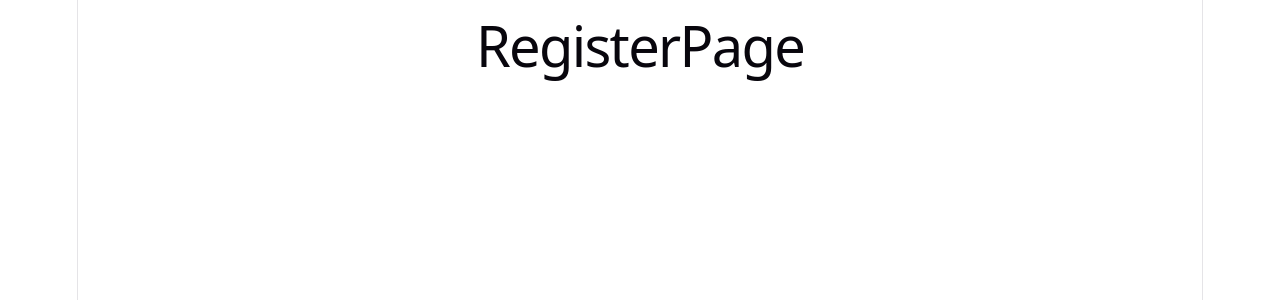
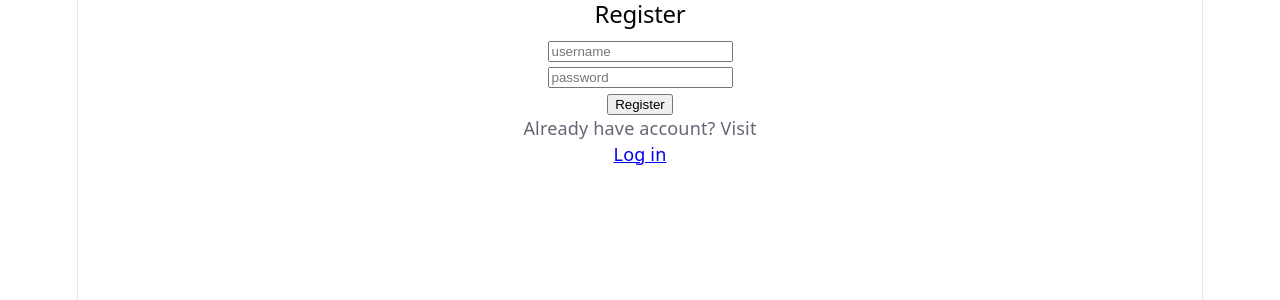
Before and after one commit to nightshiftguy/spark-social-app, a React (Vite) app in the folder frontend/: page /register in a window 1280 px wide. Shown: the top 300 px of the page. Built offline with nearby package versions, Linux system fonts and the light colour scheme; no server answers.

Commit message:
Create RegisterPage and do small ux/ui changes
add favicon and website title
clicking "log out" now redirects to HomePage instead of LoginPage

```diff
--- a/frontend/index.html
+++ b/frontend/index.html
@@ -2,9 +2,9 @@
 <html lang="en">
   <head>
     <meta charset="UTF-8" />
-    <link rel="icon" type="image/svg+xml" href="/favicon.svg" />
+    <link rel="icon" type="image/svg+xml" href="/favicon.ico" />
     <meta name="viewport" content="width=device-width, initial-scale=1.0" />
-    <title>vite-project</title>
+    <title>Spark</title>
   </head>
   <body>
     <div id="root"></div>
--- a/frontend/src/components/NavBar.jsx
+++ b/frontend/src/components/NavBar.jsx
@@ -10,6 +10,7 @@ export default function NavBar( {location, isLogged, loggedUserUsername} ){
         <div>
             <h1><Link to='/posts'>Spark</Link></h1>
             {!isLogged && <Link to='/login'>log in</Link>}
+            {!isLogged && <Link to='/register'>create account</Link>}
             {isLogged && <Link to='/logout'>log out</Link>}
             {isLogged && <Link to='/my-account'>{loggedUserUsername}</Link>}
         </div>
--- a/frontend/src/pages/Logout.jsx
+++ b/frontend/src/pages/Logout.jsx
@@ -9,5 +9,5 @@ export default function Logout() {
     localStorage.removeItem('token');
   });
 
-  return <Navigate to="/login" replace />;
+  return <Navigate to="/" replace />;
 }
--- a/frontend/src/pages/RegisterPage.jsx
+++ b/frontend/src/pages/RegisterPage.jsx
@@ -1,7 +1,53 @@
+import { useState, useEffect } from 'react';
+import { useApiFetch } from '../utils/api';
+import { useNavigate, useOutletContext } from 'react-router';
+import extractUsernameFromJWT from '../utils/extractUsernameFromJWT';
+
 function RegisterPage() {
+  const { setIsLogged, setLoggedUserUsername } = useOutletContext();
+  const [routeAndOptions, setRouteAndOptions] = useState({ route: null, options: {} });
+  const {data, error, loading, status} = useApiFetch(routeAndOptions.route, routeAndOptions.options);
+  const navigate = useNavigate();
+
+  useEffect(() => {
+    if((!error && status===200)) {
+      if(!data.token){ throw new error("No token provided after user registered")}
+      const username = extractUsernameFromJWT(data.token);
+      setLoggedUserUsername(username);
+      localStorage.setItem('token', data.token);
+      setIsLogged(true);
+      navigate("/");
+    }
+  }, [error, status]);
+
+  const submit = async (e) => {
+    e.preventDefault();
+    let newFormData = Object.fromEntries(new FormData(e.target));
+    const data = JSON.stringify(newFormData);
+    setRouteAndOptions({
+      route: 'auth/register',
+      options: {
+        method: 'POST',
+        body: data,
+      }
+    });
+  };
+
   return (
-    <h1>RegisterPage</h1>
-  )
+    <form onSubmit={submit} className='login-form'>
+      <h2>Register</h2>
+      <input name="login" placeholder="username" />
+      <p className="error">{error && error.login}</p>
+      <input name="password" type="password" placeholder="password" />
+      <p className="error">{error && error.password}</p>
+
+      <p className="error">{error && error.message}</p>
+      <button>Register</button>
+
+      <p className='email-info'>Already have account? Visit <a href="/register">Log in</a></p>
+      {loading && <p>Loading...</p>}
+    </form>
+  );
 }
 
 export default RegisterPage
```
Also changed, not shown: frontend/src/assets/spark_logo.svg (added), 1 other file (tests, documents, lock files or other folders).
